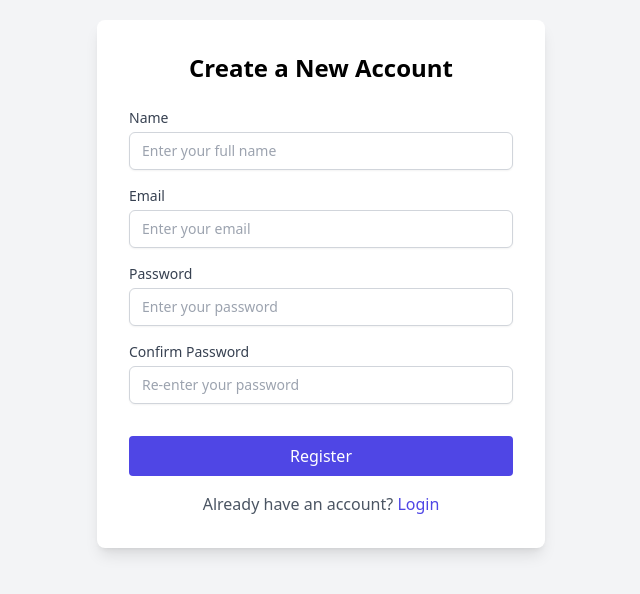
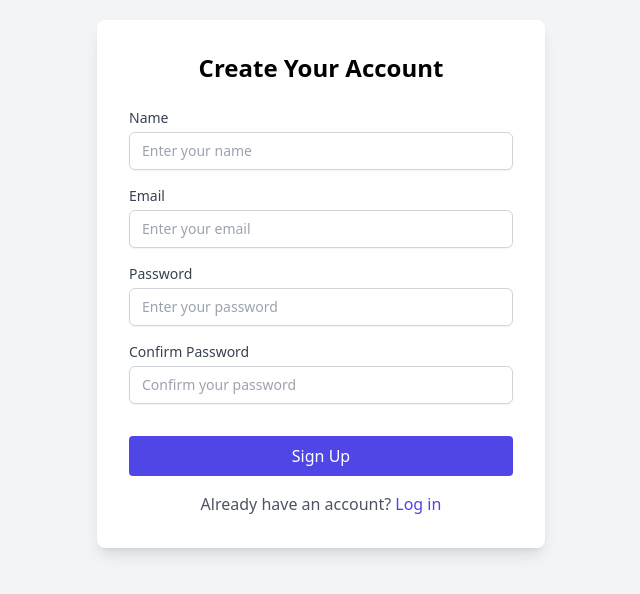
Before and after one commit to Team-2-Tech-Titans/-business-management-platform, a React (Create React App) app: page /register in a window 1280 px wide. Shown: the part 116-710 px from the top of the page, without its empty margins (319-959 px from the left). Built offline with nearby package versions, Linux system fonts and the light colour scheme.

Commit message:
Implement features/user-management to the App

```diff
--- a/src/features/user-management/LoginForm.jsx
+++ b/src/features/user-management/LoginForm.jsx
@@ -1,80 +1,71 @@
-import React from 'react';
-import { Formik, Form, Field, ErrorMessage } from 'formik';
+import React, { useState } from 'react';
+import { Formik, Form } from 'formik';
 import * as Yup from 'yup';
-import { useNavigate } from 'react-router-dom';
-import useAuth from '../../hooks/useAuth';
+import InputField from '../../components/InputField';
+import { loginUser } from '../../services/authService';
+import { useUser } from '../../context/UserContext';
 
-const LoginForm = () => {
-    const { login, error } = useAuth();
-    const navigate = useNavigate();
+const LoginForm = ({ onLoginSuccess }) => {
+    const { setUser } = useUser(); // Access setUser from UserContext
+    const [loginError, setLoginError] = useState('');
 
-    const validationSchema = Yup.object().shape({
+    const validationSchema = Yup.object({
         email: Yup.string().email('Invalid email address').required('Email is required'),
-        password: Yup.string().required('Password is required'),
+        password: Yup.string().min(6, 'Password must be at least 6 characters').required('Password is required'),
     });
 
-    const handleSubmit = async (values, { setSubmitting }) => {
+    const handleLogin = async (values, { setSubmitting }) => {
+        setLoginError(''); // Clear any previous errors
         try {
-            await login(values.email, values.password);
-            navigate('/dashboard');
-        } catch (err) {
-            console.error('Failed to log in:', err);
+            const userData = await loginUser(values); // Call the loginUser function from authService
+            setUser(userData); // Save user data in context
+            onLoginSuccess(); // Call the success handler
+        } catch (error) {
+            console.error('Login error:', error);
+            setLoginError(error.message);
         } finally {
             setSubmitting(false);
         }
     };
 
     return (
-        <div className="bg-white p-6 shadow rounded-lg max-w-md mx-auto">
-            <h1 className="text-2xl font-semibold mb-4">Login</h1>
+        <>
+            {loginError && (
+                <div className="mb-4 text-red-600 text-center">
+                    {loginError}
+                </div>
+            )}
+
             <Formik
                 initialValues={{ email: '', password: '' }}
                 validationSchema={validationSchema}
-                onSubmit={handleSubmit}
+                onSubmit={handleLogin}
             >
                 {({ isSubmitting }) => (
                     <Form>
-                        <div className="mb-4">
-                            <label className="block text-gray-700 text-sm font-bold mb-2" htmlFor="email">
-                                Email
-                            </label>
-                            <Field
+                        <InputField
+                            label="Email"
+                            name="email"
                             type="email"
-                                id="email"
-                                name="email"
-                                className="shadow appearance-none border rounded w-full py-2 px-3 text-gray-700 leading-tight focus:outline-none focus:shadow-outline"
+                            placeholder="Enter your email"
                         />
-                            <ErrorMessage name="email" component="div" className="text-red-500 text-sm mt-1" />
-                        </div>
-
-                        <div className="mb-4">
-                            <label className="block text-gray-700 text-sm font-bold mb-2" htmlFor="password">
-                                Password
-                            </label>
-                            <Field
+                        <InputField
+                            label="Password"
+                            name="password"
                             type="password"
-                                id="password"
-                                name="password"
-                                className="shadow appearance-none border rounded w-full py-2 px-3 text-gray-700 leading-tight focus:outline-none focus:shadow-outline"
+                            placeholder="Enter your password"
                         />
-                            <ErrorMessage name="password" component="div" className="text-red-500 text-sm mt-1" />
-                        </div>
-
-                        {error && <p className="text-red-500 text-sm mb-4">{error}</p>}
-
-                        <div className="flex items-center justify-between">
                         <button
                             type="submit"
                             disabled={isSubmitting}
-                                className="bg-blue-500 hover:bg-blue-700 text-white font-bold py-2 px-4 rounded focus:outline-none focus:shadow-outline"
+                            className="w-full mt-4 bg-indigo-600 text-white py-2 px-4 rounded hover:bg-indigo-700 transition duration-300"
                         >
                             {isSubmitting ? 'Logging in...' : 'Login'}
                         </button>
-                        </div>
                     </Form>
                 )}
             </Formik>
-        </div>
+        </>
     );
 };
 
--- a/src/features/user-management/RegistrationForm.jsx
+++ b/src/features/user-management/RegistrationForm.jsx
@@ -1,110 +1,93 @@
-import React from 'react';
-import { Formik, Form, Field, ErrorMessage } from 'formik';
+// src/features/user-management/RegistrationForm.jsx
+
+import React, { useState } from 'react';
+import { Formik, Form } from 'formik';
 import * as Yup from 'yup';
-import { useNavigate } from 'react-router-dom';
-import useAuth from '../../hooks/useAuth';
+import InputField from '../../components/InputField';
+import { registerUser } from '../../services/authService';
+import { useUser } from '../../context/UserContext';
 
-const RegistrationForm = () => {
-    const { register, error } = useAuth();
-    const navigate = useNavigate();
+const RegistrationForm = ({ onRegisterSuccess }) => {
+    const { setUser } = useUser();
+    const [registerError, setRegisterError] = useState('');
 
-    const validationSchema = Yup.object().shape({
+    // Update validation schema to include confirm password field
+    const validationSchema = Yup.object({
         name: Yup.string().required('Name is required'),
         email: Yup.string().email('Invalid email address').required('Email is required'),
-        password: Yup.string().required('Password is required').min(6, 'Password must be at least 6 characters long'),
+        password: Yup.string()
+            .min(6, 'Password must be at least 6 characters')
+            .required('Password is required'),
         confirmPassword: Yup.string()
             .oneOf([Yup.ref('password'), null], 'Passwords must match')
-            .required('Confirm Password is required'),
+            .required('Confirm password is required'),
     });
 
-    const handleSubmit = async (values, { setSubmitting }) => {
+    const handleRegister = async (values, { setSubmitting }) => {
+        setRegisterError('');
         try {
-            await register(values.name, values.email, values.password);
-            navigate('/dashboard');
-        } catch (err) {
-            console.error('Failed to register:', err);
+            const { name, email, password } = values;
+            const userData = await registerUser({ name, email, password }); // Call registerUser from authService
+            setUser(userData); // Save user data in context
+            onRegisterSuccess(); // Call the success handler
+        } catch (error) {
+            console.error('Registration error:', error);
+            setRegisterError(error.message);
         } finally {
             setSubmitting(false);
         }
     };
 
     return (
-        <div className="bg-white p-6 shadow rounded-lg max-w-md mx-auto">
-            <h1 className="text-2xl font-semibold mb-4">Register</h1>
+        <>
+            {registerError && (
+                <div className="mb-4 text-red-600 text-center">
+                    {registerError}
+                </div>
+            )}
+
             <Formik
                 initialValues={{ name: '', email: '', password: '', confirmPassword: '' }}
                 validationSchema={validationSchema}
-                onSubmit={handleSubmit}
+                onSubmit={handleRegister}
             >
                 {({ isSubmitting }) => (
                     <Form>
-                        <div className="mb-4">
-                            <label className="block text-gray-700 text-sm font-bold mb-2" htmlFor="name">
-                                Name
-                            </label>
-                            <Field
+                        <InputField
+                            label="Name"
+                            name="name"
                             type="text"
-                                id="name"
-                                name="name"
-                                className="shadow appearance-none border rounded w-full py-2 px-3 text-gray-700 leading-tight focus:outline-none focus:shadow-outline"
+                            placeholder="Enter your name"
                         />
-                            <ErrorMessage name="name" component="div" className="text-red-500 text-sm mt-1" />
-                        </div>
-
-                        <div className="mb-4">
-                            <label className="block text-gray-700 text-sm font-bold mb-2" htmlFor="email">
-                                Email
-                            </label>
-                            <Field
+                        <InputField
+                            label="Email"
+                            name="email"
                             type="email"
-                                id="email"
-                                name="email"
-                                className="shadow appearance-none border rounded w-full py-2 px-3 text-gray-700 leading-tight focus:outline-none focus:shadow-outline"
+                            placeholder="Enter your email"
                         />
-                            <ErrorMessage name="email" component="div" className="text-red-500 text-sm mt-1" />
-                        </div>
-
-                        <div className="mb-4">
-                            <label className="block text-gray-700 text-sm font-bold mb-2" htmlFor="password">
-                                Password
-                            </label>
-                            <Field
+                        <InputField
+                            label="Password"
+                            name="password"
                             type="password"
-                                id="password"
-                                name="password"
-                                className="shadow appearance-none border rounded w-full py-2 px-3 text-gray-700 leading-tight focus:outline-none focus:shadow-outline"
+                            placeholder="Enter your password"
                         />
-                            <ErrorMessage name="password" component="div" className="text-red-500 text-sm mt-1" />
-                        </div>
-
-                        <div className="mb-4">
-                            <label className="block text-gray-700 text-sm font-bold mb-2" htmlFor="confirmPassword">
-                                Confirm Password
-                            </label>
-                            <Field
+                        <InputField
+                            label="Confirm Password"
+                            name="confirmPassword"
                             type="password"
-                                id="confirmPassword"
-                                name="confirmPassword"
-                                className="shadow appearance-none border rounded w-full py-2 px-3 text-gray-700 leading-tight focus:outline-none focus:shadow-outline"
+                            placeholder="Confirm your password"
                         />
-                            <ErrorMessage name="confirmPassword" component="div" className="text-red-500 text-sm mt-1" />
-                        </div>
-
-                        {error && <p className="text-red-500 text-sm mb-4">{error}</p>}
-
-                        <div className="flex items-center justify-between">
                         <button
                             type="submit"
                             disabled={isSubmitting}
-                                className="bg-blue-500 hover:bg-blue-700 text-white font-bold py-2 px-4 rounded focus:outline-none focus:shadow-outline"
+                            className="w-full mt-4 bg-indigo-600 text-white py-2 px-4 rounded hover:bg-indigo-700 transition duration-300"
                         >
-                                {isSubmitting ? 'Registering...' : 'Register'}
+                            {isSubmitting ? 'Creating account...' : 'Sign Up'}
                         </button>
-                        </div>
                     </Form>
                 )}
             </Formik>
-        </div>
+        </>
     );
 };
 
--- a/src/pages/LoginPage.jsx
+++ b/src/pages/LoginPage.jsx
@@ -1,76 +1,19 @@
-import React, { useState } from 'react';
-import { Formik, Form } from 'formik';
-import * as Yup from 'yup';
+import React from 'react';
 import { useNavigate } from 'react-router-dom';
-import InputField from '../components/InputField';
-import { loginUser } from '../services/authService';
-import { useUser } from '../context/UserContext';
+import LoginForm from '../features/user-management/LoginForm';  // Import the LoginForm component
 
 const LoginPage = () => {
     const navigate = useNavigate();
-    const { setUser } = useUser(); // Access setUser from UserContext
-    const [loginError, setLoginError] = useState('');
 
-    const validationSchema = Yup.object({
-        email: Yup.string().email('Invalid email address').required('Email is required'),
-        password: Yup.string().min(6, 'Password must be at least 6 characters').required('Password is required'),
-    });
-
-    const handleLogin = async (values, { setSubmitting }) => {
-        setLoginError(''); // Clear any previous errors
-        try {
-            const userData = await loginUser(values); // Call the loginUser function from authService
-            setUser(userData); // Save user data in context
-            navigate('/dashboard'); // Redirect to dashboard
-        } catch (error) {
-            console.error('Login error:', error);
-            setLoginError(error.message);
-        } finally {
-            setSubmitting(false);
-        }
+    const handleLoginSuccess = () => {
+        navigate('/dashboard');  // Redirect after successful login
     };
 
     return (
         <div className="min-h-screen flex items-center justify-center bg-gray-100">
             <div className="max-w-md w-full bg-white p-8 shadow-lg rounded-lg">
                 <h1 className="text-2xl font-bold text-center mb-6">Login to Your Account</h1>
-
-                {loginError && (
-                    <div className="mb-4 text-red-600 text-center">
-                        {loginError}
-                    </div>
-                )}
-
-                <Formik
-                    initialValues={{ email: '', password: '' }}
-                    validationSchema={validationSchema}
-                    onSubmit={handleLogin}
-                >
-                    {({ isSubmitting }) => (
-                        <Form>
-                            <InputField
-                                label="Email"
-                                name="email"
-                                type="email"
-                                placeholder="Enter your email"
-                            />
-                            <InputField
-                                label="Password"
-                                name="password"
-                                type="password"
-                                placeholder="Enter your password"
-                            />
-                            <button
-                                type="submit"
-                                disabled={isSubmitting}
-                                className="w-full mt-4 bg-indigo-600 text-white py-2 px-4 rounded hover:bg-indigo-700 transition duration-300"
-                            >
-                                {isSubmitting ? 'Logging in...' : 'Login'}
-                            </button>
-                        </Form>
-                    )}
-                </Formik>
-
+                <LoginForm onLoginSuccess={handleLoginSuccess} /> {/* Render LoginForm */}
                 <p className="mt-4 text-center text-gray-600">
                     Don't have an account?{' '}
                     <a href="/register" className="text-indigo-600 hover:text-indigo-800">
--- a/src/pages/RegisterPage.jsx
+++ b/src/pages/RegisterPage.jsx
@@ -1,103 +1,23 @@
-import React, { useState } from 'react';
-import { Formik, Form } from 'formik';
-import * as Yup from 'yup';
+import React from 'react';
 import { useNavigate } from 'react-router-dom';
-import InputField from '../components/InputField';
-import { registerUser } from '../services/authService';
-import { useUser } from '../context/UserContext';
+import RegistrationForm from '../features/user-management/RegistrationForm';  // Import RegistrationForm
 
 const RegisterPage = () => {
     const navigate = useNavigate();
-    const { setUser } = useUser();
-    const [registrationError, setRegistrationError] = useState('');
 
-    const validationSchema = Yup.object({
-        name: Yup.string().required('Name is required'),
-        email: Yup.string().email('Invalid email address').required('Email is required'),
-        password: Yup.string().min(6, 'Password must be at least 6 characters').required('Password is required'),
-        confirmPassword: Yup.string()
-            .oneOf([Yup.ref('password'), null], 'Passwords must match')
-            .required('Confirm Password is required'),
-    });
-
-    const handleRegister = async (values, { setSubmitting }) => {
-        setRegistrationError(''); // Reset any previous errors
-        try {
-            const { name, email, password } = values;
-            const user = await registerUser({ name, email, password });
-            setUser(user);
-            // Navigate to dashboard after successful registration
-            navigate('/dashboard');
-        } catch (error) {
-            console.error('Registration error:', error);
-            setRegistrationError(error.message);
-        } finally {
-            setSubmitting(false);
-        }
+    const handleRegisterSuccess = () => {
+        navigate('/login');  // Redirect to login after successful registration
     };
 
     return (
         <div className="min-h-screen flex items-center justify-center bg-gray-100">
             <div className="max-w-md w-full bg-white p-8 shadow-lg rounded-lg">
-                <h1 className="text-2xl font-bold text-center mb-6">Create a New Account</h1>
-
-                {registrationError && (
-                    <div className="mb-4 text-red-600 text-center">
-                        {registrationError}
-                    </div>
-                )}
-
-                <Formik
-                    initialValues={{
-                        name: '',
-                        email: '',
-                        password: '',
-                        confirmPassword: '',
-                    }}
-                    validationSchema={validationSchema}
-                    onSubmit={handleRegister}
-                >
-                    {({ isSubmitting }) => (
-                        <Form>
-                            <InputField
-                                label="Name"
-                                name="name"
-                                type="text"
-                                placeholder="Enter your full name"
-                            />
-                            <InputField
-                                label="Email"
-                                name="email"
-                                type="email"
-                                placeholder="Enter your email"
-                            />
-                            <InputField
-                                label="Password"
-                                name="password"
-                                type="password"
-                                placeholder="Enter your password"
-                            />
-                            <InputField
-                                label="Confirm Password"
-                                name="confirmPassword"
-                                type="password"
-                                placeholder="Re-enter your password"
-                            />
-                            <button
-                                type="submit"
-                                disabled={isSubmitting}
-                                className="w-full mt-4 bg-indigo-600 text-white py-2 px-4 rounded hover:bg-indigo-700 transition duration-300"
-                            >
-                                {isSubmitting ? 'Registering...' : 'Register'}
-                            </button>
-                        </Form>
-                    )}
-                </Formik>
-
+                <h1 className="text-2xl font-bold text-center mb-6">Create Your Account</h1>
+                <RegistrationForm onRegisterSuccess={handleRegisterSuccess} /> {/* Render RegistrationForm */}
                 <p className="mt-4 text-center text-gray-600">
                     Already have an account?{' '}
                     <a href="/login" className="text-indigo-600 hover:text-indigo-800">
-                        Login
+                        Log in
                     </a>
                 </p>
             </div>
```
Also changed, not shown: src/features/user-management/AuthWrapper.jsx (deleted, +0 -19 lines). Lines whose indentation alone changed are shown as unchanged.
